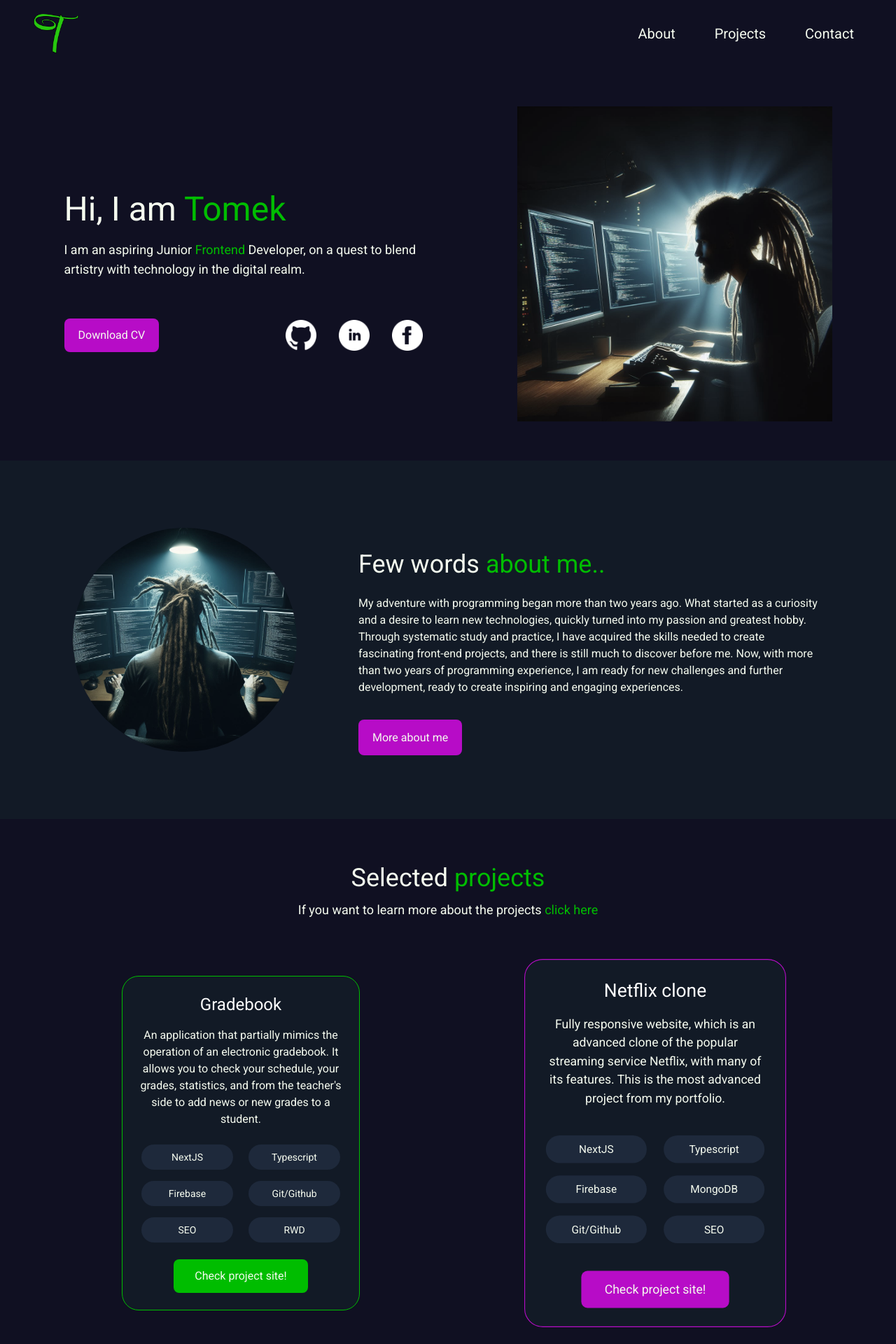
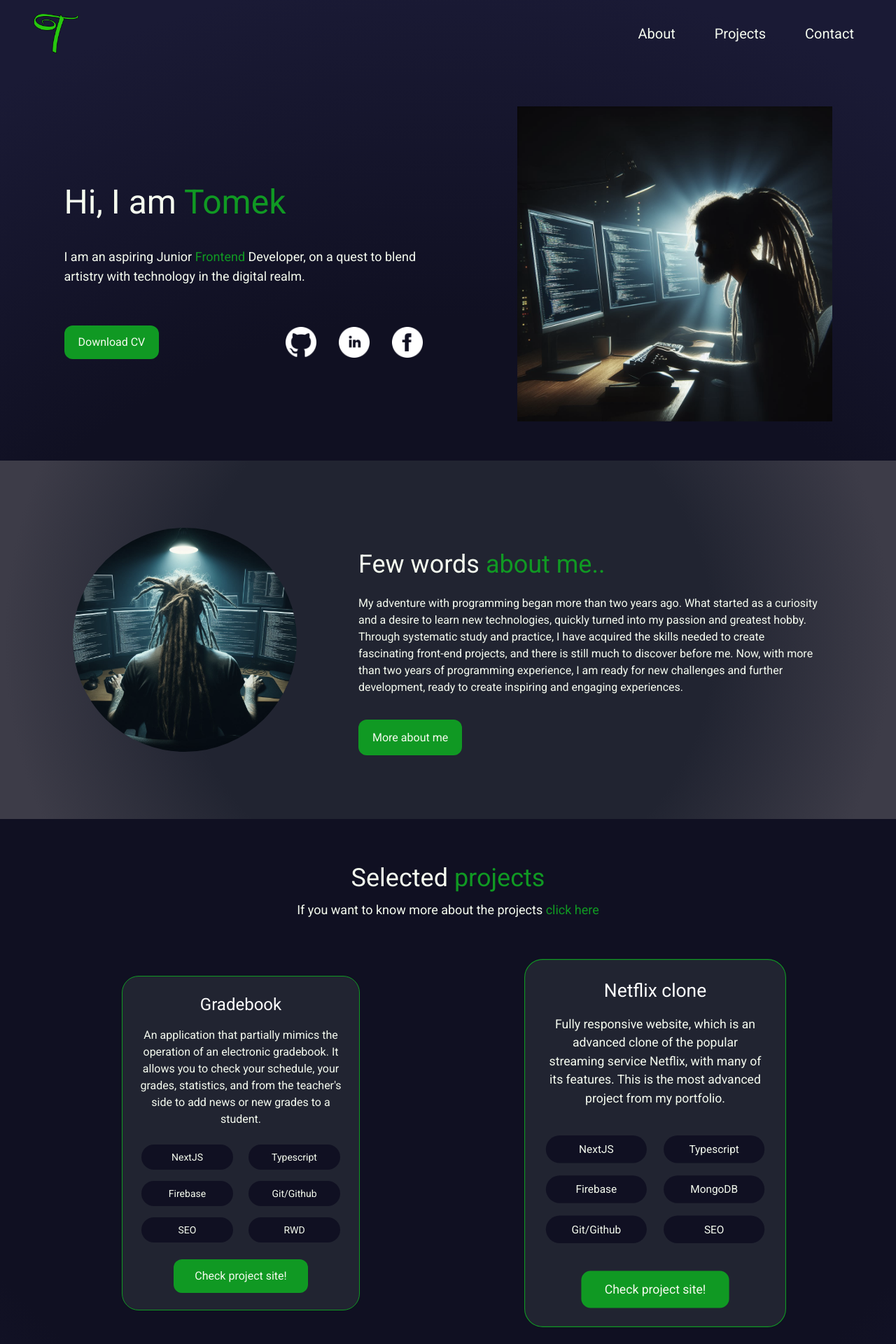
Before and after one commit to tomaszz95/mainsite, a Next.js app: page / in a window 1280 px wide. Shown: the top 1920 px of the page at 70% size. Built offline with nearby package versions, Linux system fonts and the light colour scheme.

Commit message:
change colors

```diff
--- a/src/app/globals.css
+++ b/src/app/globals.css
@@ -5,6 +5,8 @@
 body {
 	width: 100%;
 	background-color: #101022;
+	background: rgb(16, 16, 34);
+	background: radial-gradient(circle, rgba(16, 16, 34, 1) 58%, rgba(26, 26, 53, 1) 92%);
 	color: #f5fbef;
 }
 
@@ -20,3 +22,8 @@
 a {
 	cursor: pointer;
 }
+
+.evenSection {
+	background: rgb(33, 36, 49);
+	background: radial-gradient(circle, rgba(33, 36, 49, 1) 55%, rgba(61, 60, 72, 1) 92%);
+}
--- a/src/components/homepage/AboutMeSection.tsx
+++ b/src/components/homepage/AboutMeSection.tsx
@@ -6,7 +6,7 @@
 
 const AboutMeSection = () => {
 	return (
-		<div className='bg-main w-full xl:py-10'>
+		<div className='w-full xl:py-10 evenSection'>
 			<CenteredSection classes='flex flex-col items-center mx-auto max-w-[1380px] lg:flex-row'>
 				<Image
 					src={IMAGE}
@@ -26,9 +26,7 @@
 							challenges and further development, ready to create inspiring and engaging experiences.
 						</p>
 					</div>
-					<Link
-						href='/about'
-						className='bg-hightlightSecond rounded-lg  hover:bg-hightlightSecondHover duration-300 py-4 px-5'>
+					<Link href='/about' className='bg-hightlight rounded-xl  hover:bg-hightlightHover duration-300 py-4 px-5'>
 						More about me
 					</Link>
 				</div>
--- a/src/components/homepage/HeroSection.tsx
+++ b/src/components/homepage/HeroSection.tsx
@@ -8,7 +8,7 @@
 	return (
 		<CenteredSection classes='max-w-[1380px] flex align-center justify-around'>
 			<div className='flex flex-col justify-center max-w-lg lg:max-w-1/2 mt-6'>
-				<h1 className='text-5xl mb-5'>
+				<h1 className='text-5xl mb-10'>
 					Hi, I am <span className='text-hightlight'>Tomek</span>
 				</h1>
 
@@ -21,7 +21,7 @@
 					<a
 						href='/Tomasz Zuber CV.pdf'
 						download='Tomasz Zuber CV.pdf'
-						className='bg-hightlightSecond py-3 px-5 mb-9 sm:mb-0 rounded-lg hover:bg-hightlightSecondHover duration-300'>
+						className='bg-hightlight py-3 px-5 mb-9 sm:mb-0 rounded-xl hover:bg-hightlightHover duration-300'>
 						Download CV
 					</a>
 					<SocialLinks />
--- a/src/components/homepage/ProjectsSection.tsx
+++ b/src/components/homepage/ProjectsSection.tsx
@@ -1,16 +1,14 @@
-import Link from 'next/link'
-
 import CenteredSection from '../layout/CenteredSection'
 import CardContainer from '../homepageCards/CardContainer'
 
 const ProjectsSection = () => {
 	return (
-		<CenteredSection classes='flex flex-col items-center mx-auto max-w-[1380px] xl:py-8'>
+		<CenteredSection classes='flex flex-col items-center mx-auto max-w-[1380px] pb-0 xl:pt-8'>
 			<h2 className='text-4xl mb-3'>
 				Selected <span className='text-hightlight'>projects</span>
 			</h2>
 			<p className='mb-6 text-lg text-center'>
-				If you want to learn more about the projects{' '}
+				If you want to know more about the projects{' '}
 				<a href='/projects' className='text-hightlight hover:underline'>
 					click here
 				</a>
--- a/src/components/homepageCards/CardItem.tsx
+++ b/src/components/homepageCards/CardItem.tsx
@@ -4,14 +4,14 @@
 
 const CardItem: React.FC<ComponentType> = ({ title, description, tech, link }) => {
 	return (
-		<div className='flex flex-col justify-between border border-hightlight even:border-hightlightSecond even:scale-110 border-1 max-w-[340px] w-full text-center rounded-3xl bg-main p-6 hover:scale-[0.98] even:hover:scale-[1.08] duration-300'>
+		<div className='flex flex-col justify-between border border-hightlight  even:scale-110 border-1 max-w-[340px] w-full text-center rounded-3xl bg-main p-6 hover:scale-[0.98] even:hover:scale-[1.08] duration-300'>
 			<div>
 				<h3 className='text-2xl mb-4 text-white'>{title}</h3>
 				<p className='mb-6'>{description}</p>
 			</div>
 			<ul className='flex flex-wrap justify-around gap-4 w-full'>
 				{tech.map(tech => (
-					<li key={tech} className='bg-slate-800 py-2 text-sm w-[45%] rounded-3xl'>
+					<li key={tech} className='bg-primary py-2 text-sm w-[45%] rounded-3xl'>
 						{tech}
 					</li>
 				))}
@@ -20,11 +20,7 @@
 				target='_blank'
 				rel='noopener noreferrer'
 				href={link}
-				className={`${
-					title === 'Netflix clone'
-						? 'bg-hightlightSecond hover:bg-hightlightSecondHover'
-						: 'bg-hightlight hover:bg-hightlightHover'
-				} rounded-lg  duration-300 py-3 px-5 mt-6 w-48 mx-auto`}>
+				className='bg-hightlight hover:bg-hightlightHover rounded-xl  duration-300 py-3 px-5 mt-6 w-48 mx-auto'>
 				Check project site!
 			</Link>
 		</div>
--- a/src/components/layout/Footer.tsx
+++ b/src/components/layout/Footer.tsx
@@ -2,7 +2,7 @@
 	const year = new Date().getFullYear()
 
 	return (
-		<footer className='container max-w-[1300px] p-8 text-lg lg:text-xl text-center'>
+		<footer className='w-full p-8 text-lg lg:text-xl text-center  border-t-2 border-t-main'>
 			<span>© Tomasz Żuber {year} | All Rights Reserved</span>
 		</footer>
 	)
--- a/tailwind.config.ts
+++ b/tailwind.config.ts
@@ -11,12 +11,10 @@
 			colors: {
 				primary: '#101022',
 				secondary: '#f5fbef',
-				main: '#121a26',
+				main: '#212431',
 				greylish: '#dfdbdb',
-				hightlight: '#00bd00',
-				hightlightHover: '#109f0f',
-				hightlightSecond: '#b70cc7',
-				hightlightSecondHover: '#890d94',
+				hightlight: '#109923',
+				hightlightHover: '#106f0f',
 			},
 		},
 	},
```
